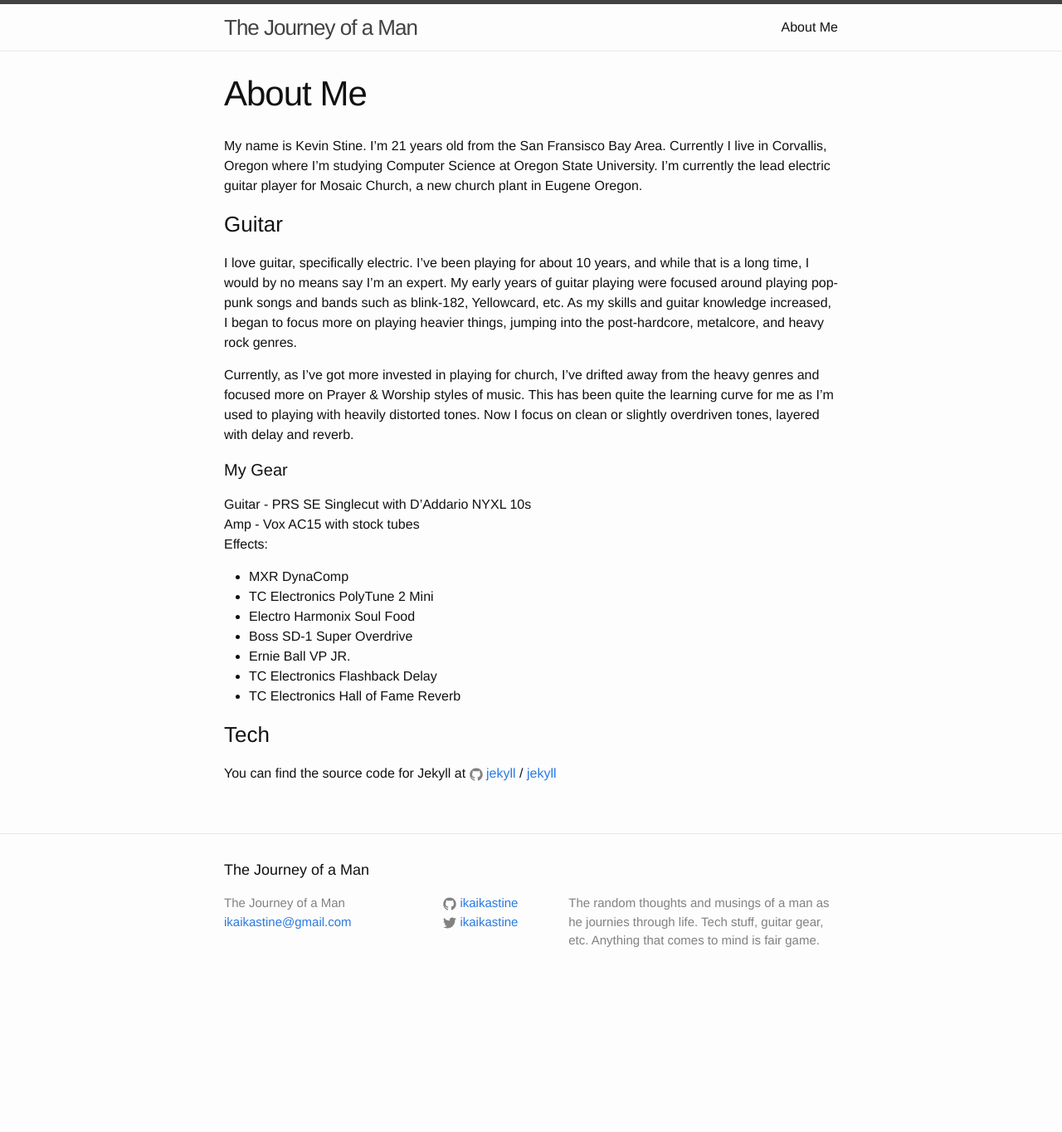
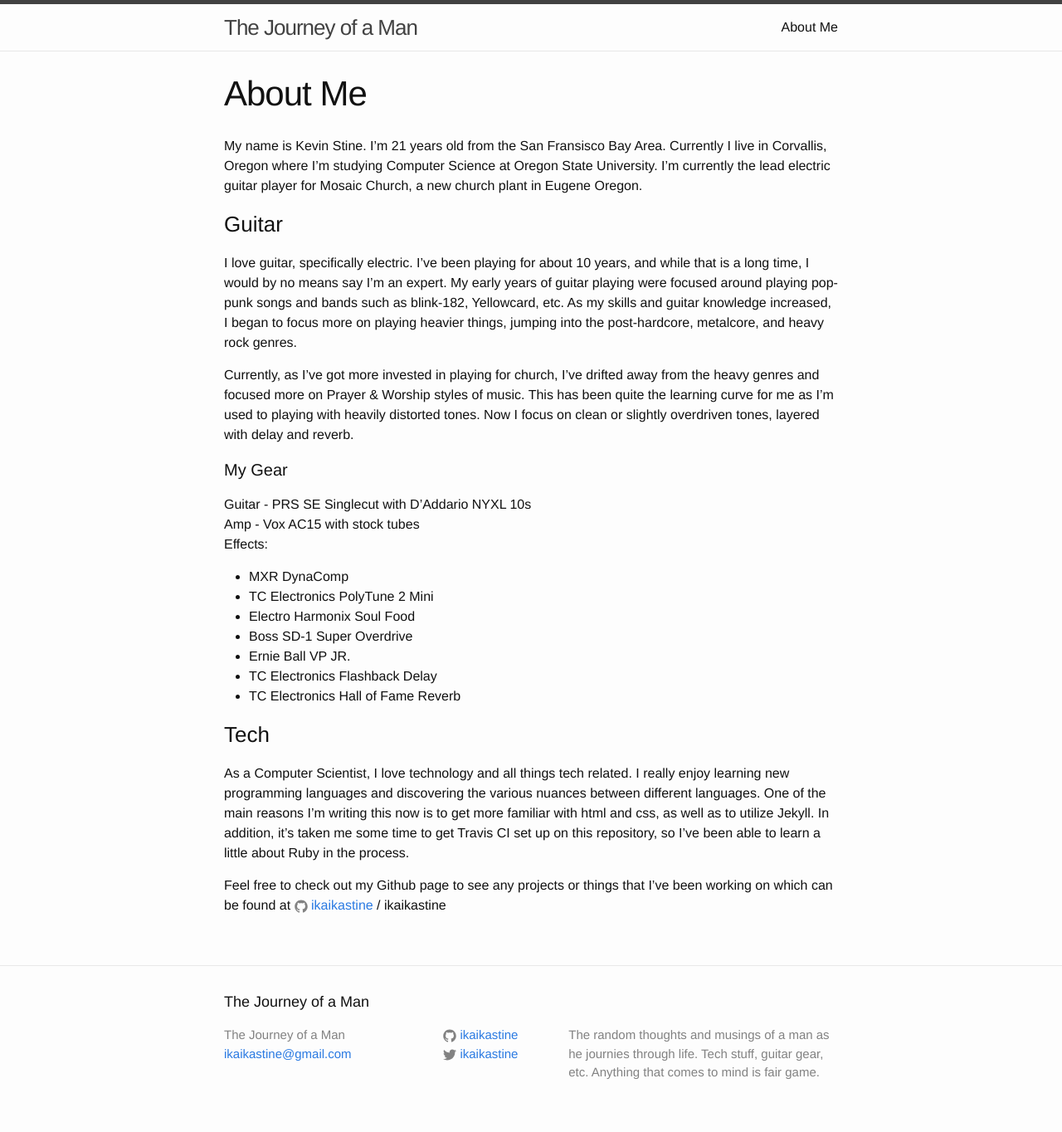
Before and after one commit to ikaikastine/ikaikastine.github.io, a Jekyll site: the page built from about.md, in a window 1280 px wide. Shown: the whole page at 83% size. Built offline with Jekyll 4.4.1, drawn with Linux system fonts in a browser that asks for light colours; before the commit the page ends 1205 px from its top, so only the background shows below that.

Commit message:
added tech section

```diff
--- a/about.md
+++ b/about.md
@@ -37,6 +37,13 @@
 * TC Electronics Hall of Fame Reverb
 
 ### Tech
-You can find the source code for Jekyll at
-{% include icon-github.html username="jekyll" %} /
-[jekyll](https://github.com/jekyll/jekyll)
+As a Computer Scientist, I love technology and all things tech related. I really
+enjoy learning new programming languages and discovering the various nuances
+between different languages. One of the main reasons I'm writing this now is to
+get more familiar with html and css, as well as to utilize Jekyll. In addition,
+it's taken me some time to get Travis CI set up on this repository, so I've
+been able to learn a little about Ruby in the process.
+
+Feel free to check out my Github page to see any projects or things that I've
+been working on which can be found at
+{% include icon-github.html username="ikaikastine" %} / ikaikastine
```
